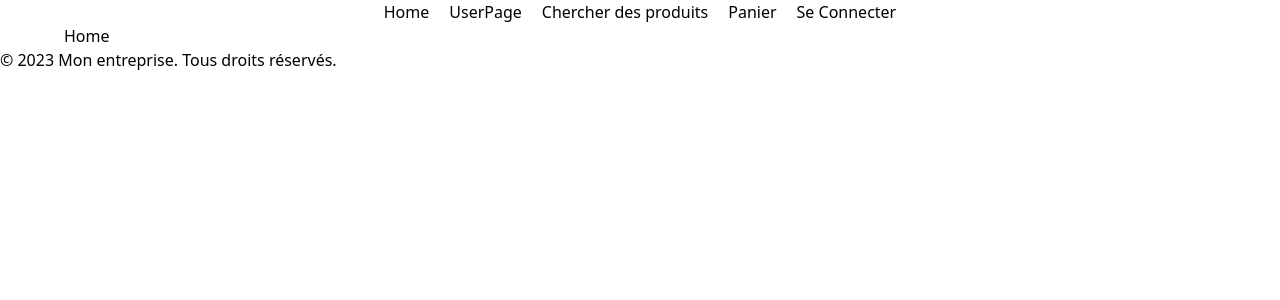
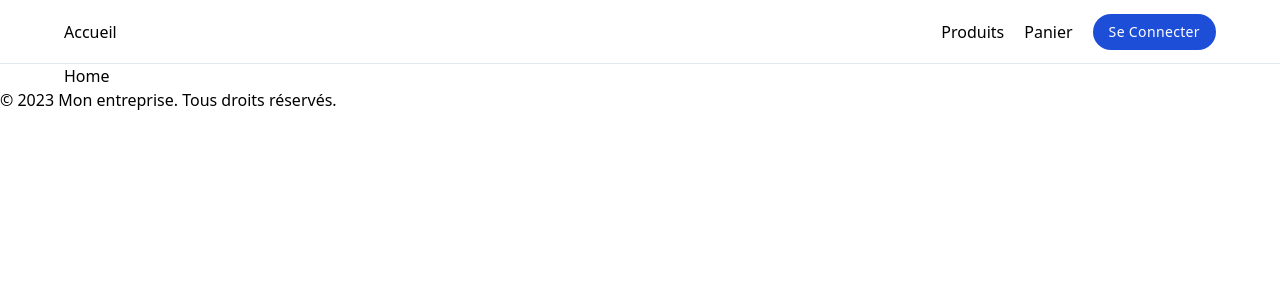
Before and after one commit to GillianLEVERT/Ambrosia_drive, a React (Vite) app: page / in a window 1280 px wide. Shown: the top 300 px of the page. Built offline with nearby package versions, Linux system fonts and the light colour scheme.

Commit message:
change links and css nav

```diff
--- a/src/components/Navbar/Navbar.jsx
+++ b/src/components/Navbar/Navbar.jsx
@@ -2,28 +2,19 @@ import { Link } from "react-router-dom";
 
 export const Navbar = () => {
   return (
-    <div>
-      <nav>
-        <div>
-        <ul className="flex flex-row justify-center space-x-5">
-            <li>
-              <Link to="/"> Home </Link>
-            </li>
-            <li>
-              <Link to="/user"> UserPage </Link>
-            </li>
-            <li>
-              <Link to="/Shopping">Chercher des produits</Link>
-            </li>
-            <li>
-              <Link to="Cart"> Panier </Link>
-            </li>
-            <li>
-              <Link to="/LoginForm">Se Connecter</Link>
-            </li>
-          </ul>
-        </div>
-      </nav>
-    </div>
+    <nav className="sticky top-0 bg-white border-b border-slate-200">
+      <div className="px-6 sm:px-8 lg:px-16">
+        <div className="flex items-center justify-between h-16 -mb-px">
+            <div className="flex items-center space-x-3">
+              <Link to="/">Accueil</Link>
+            </div>
+            <div className="flex items-center space-x-5">
+              <Link to="/shopping">Produits</Link>
+              <Link to="/cart">Panier</Link>
+              <Link to="/connexion" className="px-4 py-2 text-sm font-medium tracking-wide text-white capitalize transition-colors duration-300 transform bg-blue-700 rounded-full sm:mx-2 hover:bg-blue-600 focus:outline-none focus:bg-blue-600">Se Connecter</Link>
+            </div>
+          </div>
+      </div>
+    </nav>
   );
 };
```
